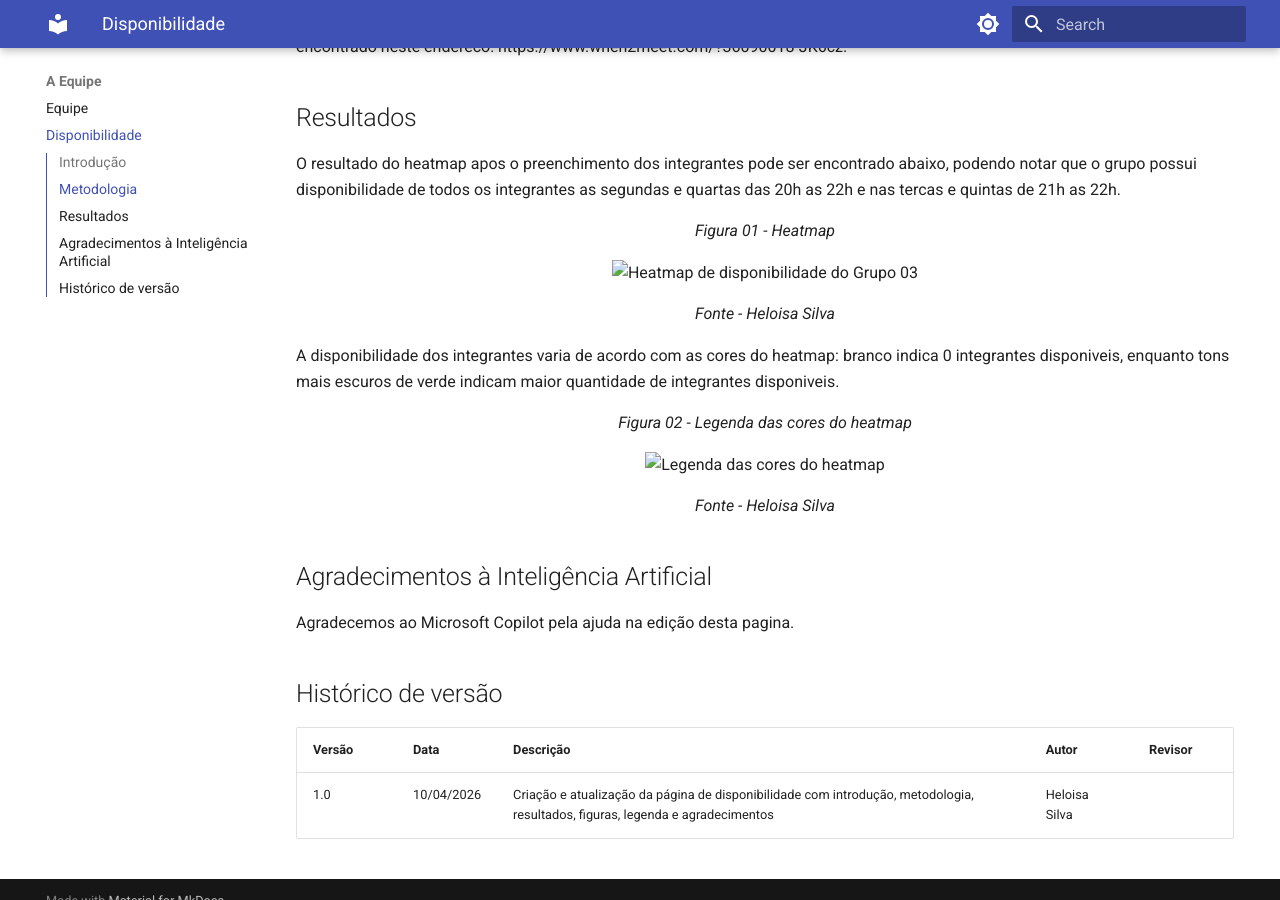
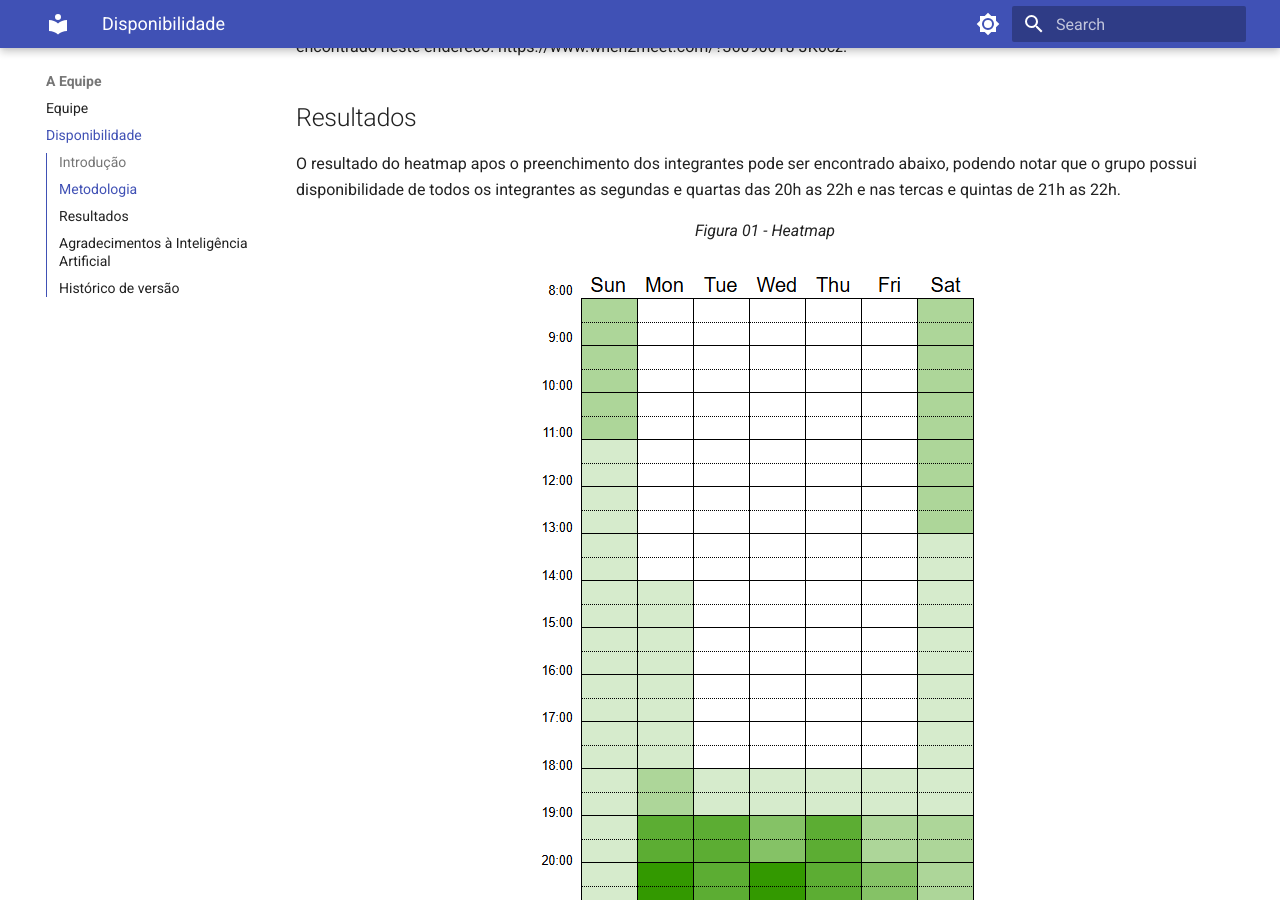
Before and after one commit to Interacao-Humano-Computador/2026.1-Grupo03, an MkDocs documentation site: the page built from docs/Equipe/disponibilidade.md, in a window 1280 px wide and 900 px high, scrolled down 412 px. Built offline with MkDocs 1.6.1 and Material for MkDocs 9.7.7, drawn with Linux system fonts in a browser that asks for light colours.

Commit message:
docs: fix image paths in disponibilidade.md for correct rendering

```diff
--- a/docs/Equipe/disponibilidade.md
+++ b/docs/Equipe/disponibilidade.md
@@ -13,13 +13,13 @@
 O resultado do heatmap apos o preenchimento dos integrantes pode ser encontrado abaixo, podendo notar que o grupo possui disponibilidade de todos os integrantes as segundas e quartas das 20h as 22h e nas tercas e quintas de 21h as 22h.
 
 <p style="text-align: center;"><em>Figura 01 - Heatmap</em></p>
-<p style="text-align: center;"><img src="images/heatmap.png" alt="Heatmap de disponibilidade do Grupo 03"></p>
+<p style="text-align: center;"><img src="../images/heatmap.png" alt="Heatmap de disponibilidade do Grupo 03"></p>
 <p style="text-align: center;"><em>Fonte - Heloisa Silva</em></p>
 
 A disponibilidade dos integrantes varia de acordo com as cores do heatmap: branco indica 0 integrantes disponiveis, enquanto tons mais escuros de verde indicam maior quantidade de integrantes disponiveis.
 
 <p style="text-align: center;"><em>Figura 02 - Legenda das cores do heatmap</em></p>
-<p style="text-align: center;"><img src="images/legendaHetmap.png" alt="Legenda das cores do heatmap"></p>
+<p style="text-align: center;"><img src="../images/legendaHetmap.png" alt="Legenda das cores do heatmap"></p>
 <p style="text-align: center;"><em>Fonte - Heloisa Silva</em></p>
 
 ## Agradecimentos à Inteligência Artificial
```
